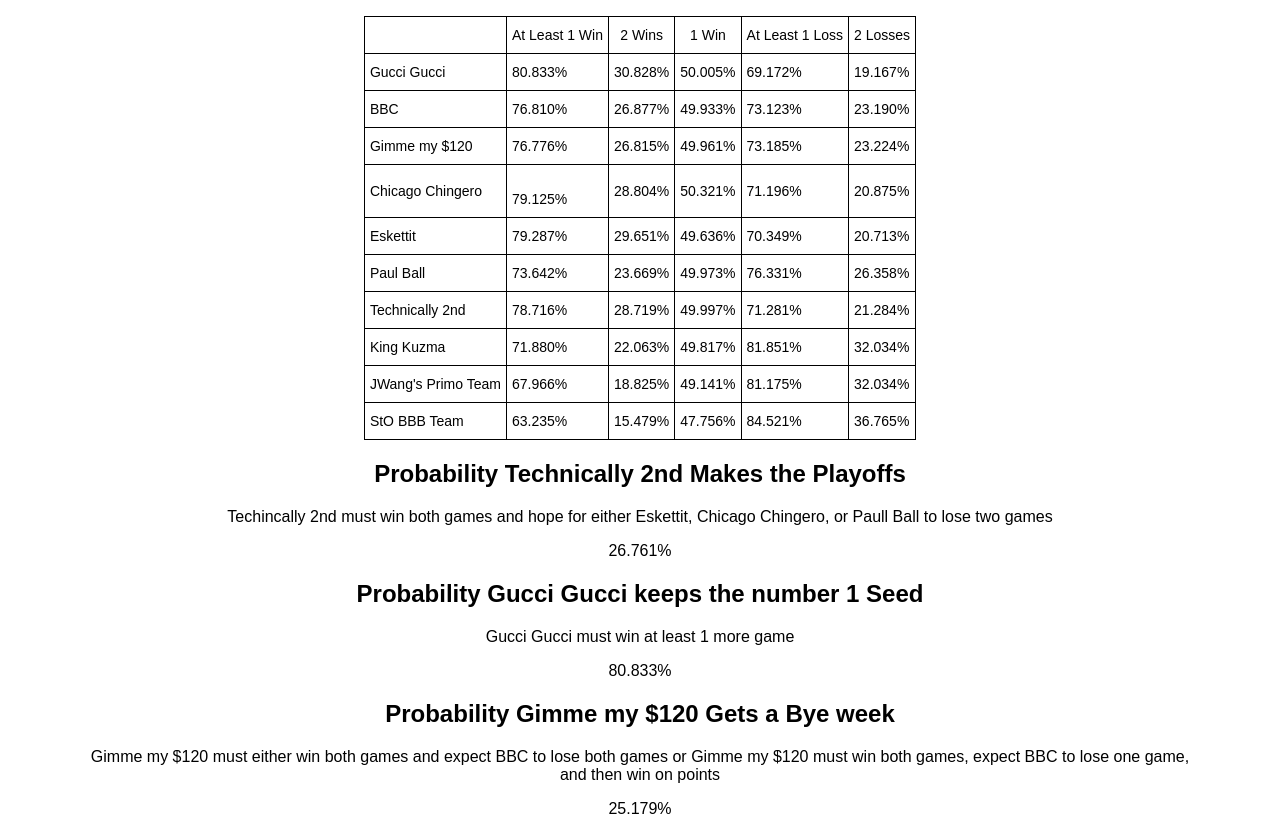
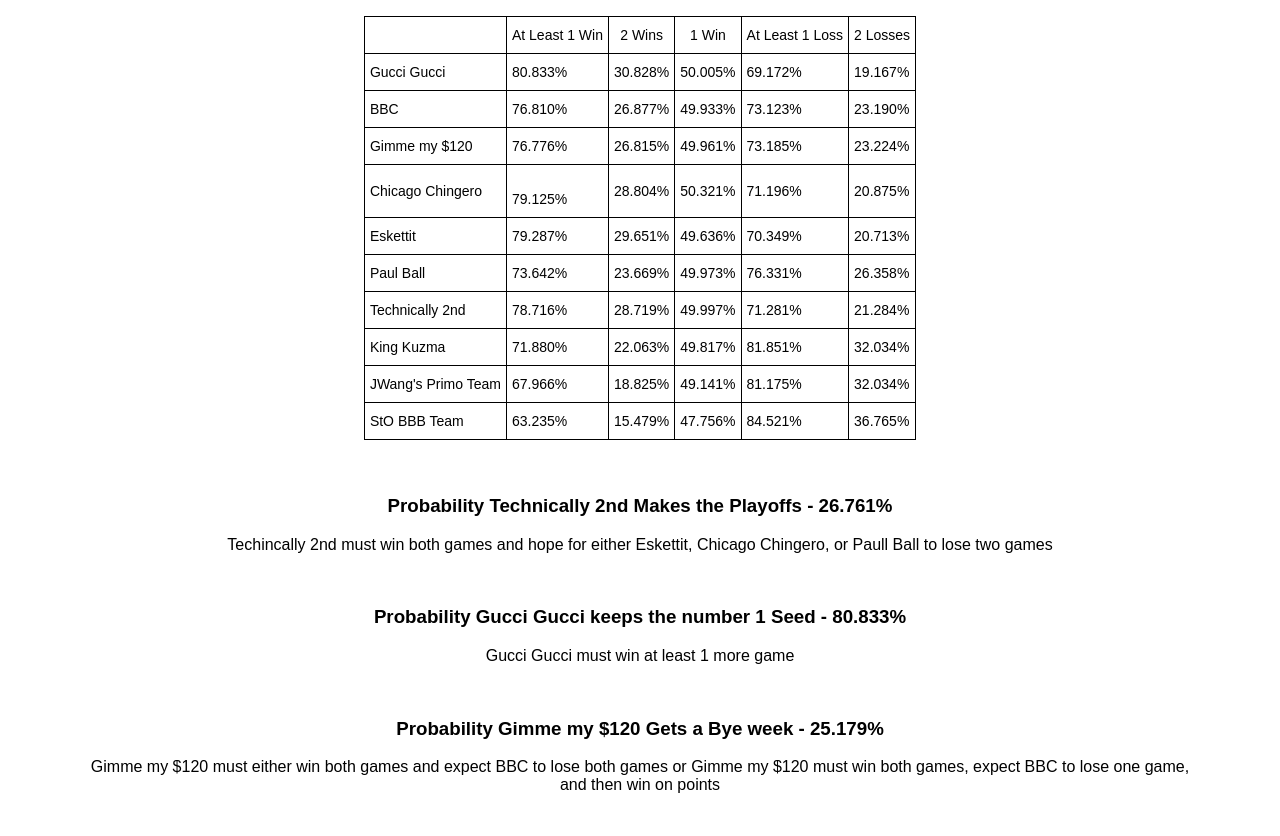
Before and after one commit to PPVMIO/ppelayo.github.io, a plain HTML site: page week18_19.html in a window 1280 px wide. Shown: the part 147-983 px from the top of the page. Drawn offline with Linux system fonts and the light colour scheme.

Commit message:
made it look better

```diff
--- a/week18_19.html
+++ b/week18_19.html
@@ -110,21 +110,28 @@ h4 { margin-left:10em; margin-right:10em }
 </tr>
 
 </table>
+</center>
+<br>
+<br>
 
-<h2>Probability Technically 2nd Makes the Playoffs</h2>
+<center>
+<h3>Probability Technically 2nd Makes the Playoffs - 26.761%</h3>
 <p>Techincally 2nd must win both games and hope for either Eskettit, Chicago Chingero, or Paull Ball to lose two games</p>
-<p>26.761%</p>
 
-<h2>Probability Gucci Gucci keeps the number 1 Seed</h2>
+<br>
+
+<h3>Probability Gucci Gucci keeps the number 1 Seed - 80.833%</h3>
 <p>Gucci Gucci must win at least 1 more game</p>
-<p>80.833%</p>
-
-<h2>Probability Gimme my $120 Gets a Bye week</h2>
-<p>Gimme my $120 must either win both games and expect BBC to lose both games or Gimme my $120 must win both games, expect BBC to lose one game, and then win on points</p>
-<p>25.179%</p>
+<br>
 
 
+<h3>Probability Gimme my $120 Gets a Bye week - 25.179%</h3>
+<p>Gimme my $120 must either win both games and expect BBC to lose both games or Gimme my $120 must win both games, expect BBC to lose one game, and then win on points</p>
+
+<br>
 </center>
+
+
 
 
 </body>
```
